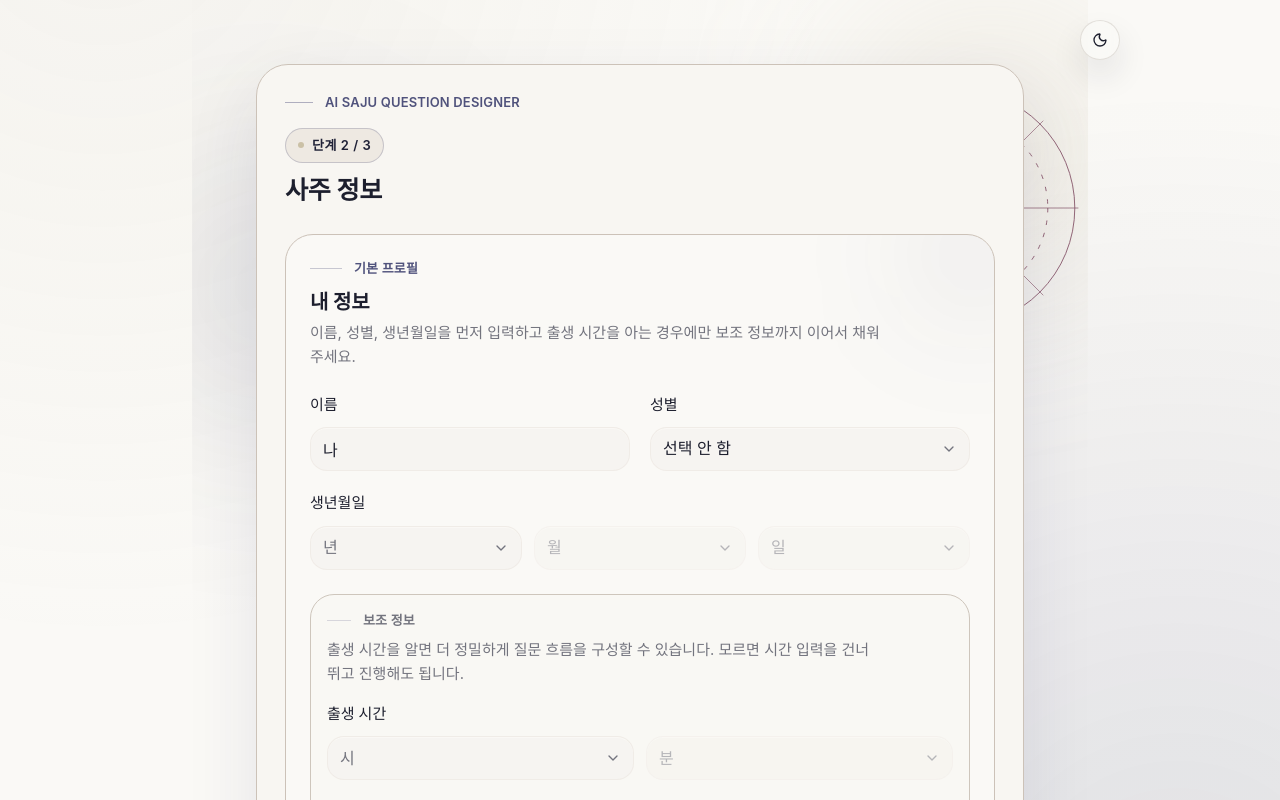
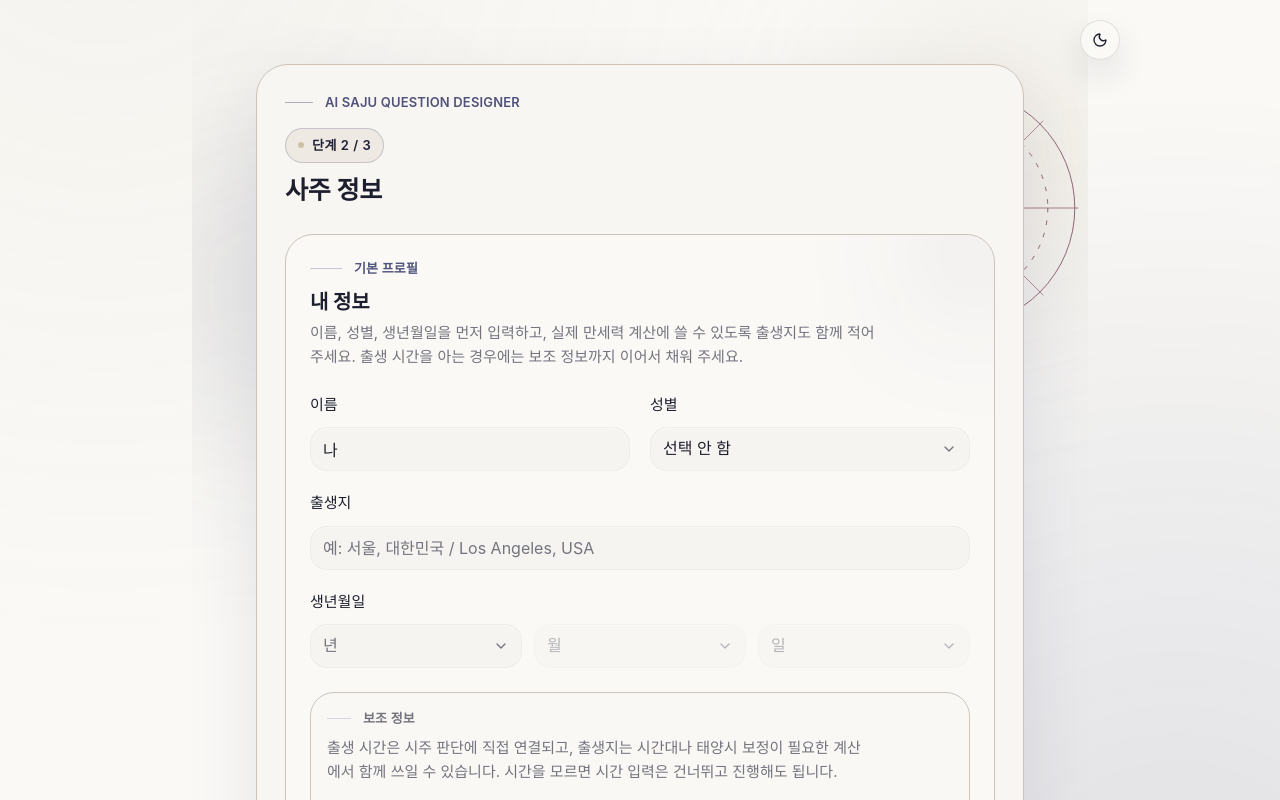
Before and after one commit to song-chaeyoung/SajuPrompt, a Next.js app: page /saju in a window 1280 px wide. Shown: the top 800 px of the page. Built offline with nearby package versions, Linux system fonts and the light colour scheme; a web font is replaced by a local one.

Commit message:
feat: 출생지 추가

```diff
--- a/app/api/saju-question/route.ts
+++ b/app/api/saju-question/route.ts
@@ -39,6 +39,7 @@ function isBirthProfile(value: unknown): value is BirthProfile {
 
   return (
     typeof value.name === "string" &&
+    typeof value.birthPlace === "string" &&
     (value.calendarType === "solar" || value.calendarType === "lunar") &&
     typeof value.birthDate === "string" &&
     typeof value.birthTime === "string" &&
@@ -261,7 +262,7 @@ export async function POST(request: Request) {
 
   if (!hasCoreRequiredFields(form)) {
     return Response.json(
-      { message: "생년월일, 현재 상황, 질문 목적을 먼저 입력해 주세요." },
+      { message: "생년월일, 출생지, 현재 상황, 질문 목적을 먼저 입력해 주세요." },
       { status: 400 },
     );
   }
--- a/entities/saju-profile/model/default-profile.ts
+++ b/entities/saju-profile/model/default-profile.ts
@@ -3,6 +3,7 @@ import type { BirthProfile } from "@/shared/types/saju-question-form";
 export function createDefaultBirthProfile(name = ""): BirthProfile {
   return {
     name,
+    birthPlace: "",
     calendarType: "solar",
     birthDate: "",
     birthTime: "",
--- a/entities/saju-profile/ui/profile-fields.tsx
+++ b/entities/saju-profile/ui/profile-fields.tsx
@@ -75,10 +75,17 @@ function SelectionField({
   );
 }
 
-export function ProfileFields({ title, profile, onChange }: ProfileFieldsProps) {
+export function ProfileFields({
+  title,
+  profile,
+  onChange,
+}: ProfileFieldsProps) {
   const fieldIdPrefix = title.replace(/\s+/g, "-").toLowerCase();
-  const { year: birthYear, month: birthMonth, day: birthDay } =
-    parseBirthDateParts(profile.birthDate);
+  const {
+    year: birthYear,
+    month: birthMonth,
+    day: birthDay,
+  } = parseBirthDateParts(profile.birthDate);
   const { hour: birthHour, minute: birthMinute } = parseBirthTimeParts(
     profile.birthTime,
   );
@@ -100,8 +107,7 @@ export function ProfileFields({ title, profile, onChange }: ProfileFieldsProps)
     nextDay: string,
   ) => {
     const maxDay = getMaxDay(nextYear, nextMonth);
-    const normalizedDay =
-      nextDay && Number(nextDay) <= maxDay ? nextDay : "01";
+    const normalizedDay = nextDay && Number(nextDay) <= maxDay ? nextDay : "01";
 
     onChange({ birthDate: `${nextYear}-${nextMonth}-${normalizedDay}` });
   };
@@ -129,10 +135,13 @@ export function ProfileFields({ title, profile, onChange }: ProfileFieldsProps)
             </p>
           </div>
           <div className="space-y-1.5">
-            <h3 className="type-title-sm font-semibold text-foreground">{title}</h3>
+            <h3 className="type-title-sm font-semibold text-foreground">
+              {title}
+            </h3>
             <p className="type-body-sm max-w-[36rem] text-muted-foreground">
-              이름, 성별, 생년월일을 먼저 입력하고 출생 시간을 아는 경우에만
-              보조 정보까지 이어서 채워 주세요.
+              이름, 성별, 생년월일을 먼저 입력하고, 실제 만세력 계산에 쓸 수
+              있도록 출생지도 함께 적어 주세요. 출생 시간을 아는 경우에는 보조
+              정보까지 이어서 채워 주세요.
             </p>
           </div>
         </div>
@@ -167,6 +176,16 @@ export function ProfileFields({ title, profile, onChange }: ProfileFieldsProps)
                 ))}
               </SelectContent>
             </Select>
+          </div>
+
+          <div className="space-y-2.5 sm:col-span-2">
+            <Label htmlFor={`${fieldIdPrefix}-birth-place`}>출생지</Label>
+            <Input
+              id={`${fieldIdPrefix}-birth-place`}
+              value={profile.birthPlace}
+              onChange={(event) => onChange({ birthPlace: event.target.value })}
+              placeholder="예: 서울, 대한민국 / Los Angeles, USA"
+            />
           </div>
 
           <div className="space-y-2.5 sm:col-span-2">
@@ -247,8 +266,9 @@ export function ProfileFields({ title, profile, onChange }: ProfileFieldsProps)
               </p>
             </div>
             <p className="type-body-sm max-w-[34rem] text-muted-foreground">
-              출생 시간을 알면 더 정밀하게 질문 흐름을 구성할 수 있습니다. 모르면
-              시간 입력을 건너뛰고 진행해도 됩니다.
+              출생 시간은 시주 판단에 직접 연결되고, 출생지는 시간대나 태양시
+              보정이 필요한 계산에서 함께 쓰일 수 있습니다. 시간을 모르면 시간
+              입력은 건너뛰고 진행해도 됩니다.
             </p>
           </div>
 
--- a/features/plan-saju-question/model/use-plan-saju-question.ts
+++ b/features/plan-saju-question/model/use-plan-saju-question.ts
@@ -24,7 +24,7 @@ export type CopyFeedback = {
 export const GENERATION_MIN_DURATION_MS = 6600;
 
 const REQUIRED_FIELDS_MESSAGE =
-  "생년월일, 현재 상황, 질문 목적을 먼저 입력해 주세요.";
+  "생년월일, 출생지, 현재 상황, 질문 목적을 먼저 입력해 주세요.";
 const REQUIRED_FIELDS_TITLE = "입력값을 확인해 주세요";
 const GENERATION_FAILED_MESSAGE = "질문문 생성 중 오류가 발생했습니다.";
 const GENERATION_FAILED_TITLE = "질문 생성에 실패했습니다";
--- a/shared/lib/openai/build-saju-prompt.ts
+++ b/shared/lib/openai/build-saju-prompt.ts
@@ -51,7 +51,7 @@ export const SAJU_QUESTION_EXPANSION_GUIDE: SajuQuestionExpansionGuide = {
   basicInfoInstruction:
     "'기본 정보' 섹션은 입력값을 키-값 요약처럼 옮기지 말고, 사용자가 직접 말하듯 자연스러운 1인칭 문장 1~2개로 작성한다.",
   requiredProfileFieldsInstruction:
-    "이름, 달력 기준, 생년월일, 출생시간, 성별 중 입력된 값은 '기본 정보'에서 한 번씩 반드시 반영한다. 특히 달력 기준과 출생시간이 있으면 생략하지 않는다.",
+    "이름, 출생지, 달력 기준, 생년월일, 출생시간, 성별 중 입력된 값은 '기본 정보'에서 한 번씩 반드시 반영한다. 특히 출생지, 달력 기준, 출생시간이 있으면 생략하지 않는다.",
   sectionSeparationInstruction:
     "'기본 정보'에는 프로필 사실만 넣고, 현재 고민이나 요청은 넣지 않는다. '현재 상황'에는 고민, 맥락, 원하는 조언만 넣고 프로필 사실은 넣지 않는다.",
   prioritizationInstruction:
@@ -217,6 +217,7 @@ function formatProfile(label: string, profile: BirthProfile): string {
   const lines = [label];
 
   appendField(lines, "이름", profile.name.trim());
+  appendField(lines, "출생지", profile.birthPlace.trim());
   appendField(lines, "성별", toGenderLabel(profile.gender));
   appendField(lines, "달력 기준", toCalendarLabel(profile.calendarType));
   appendField(lines, "생년월일", formatBirthDate(profile));
@@ -233,6 +234,10 @@ function buildRequiredBasicInfoFacts(
 
   if (hasText(profile.name)) {
     facts.push(`이름 ${profile.name.trim()}`);
+  }
+
+  if (hasText(profile.birthPlace)) {
+    facts.push(`출생지 ${profile.birthPlace.trim()}`);
   }
 
   facts.push(`달력 기준 ${toCalendarLabel(profile.calendarType)}`);
@@ -349,7 +354,7 @@ export function buildSajuPrompt(form: SajuQuestionFormData): BuiltSajuPrompt {
     "- 사용자에게 보이는 섹션 제목은 '기본 정보', '현재 상황', '중점적으로 알고 싶은 내용', '응답 방식'만 사용한다.",
     "- '기본 정보'는 입력값 요약이 아니라 자연스러운 1인칭 문장으로 쓴다. 예: '저는 ...입니다.' 또는 '제 이름은 ...이고, 저는 ...입니다.'",
     "- 아래 '기본 정보에 반드시 반영할 사실'의 항목은 '기본 정보' 문장에서 빠짐없이 1회씩 반영한다.",
-    "- 달력 기준과 출생시간이 있으면 '기본 정보'에서 생략하지 않는다.",
+    "- 출생지, 달력 기준, 출생시간이 있으면 '기본 정보'에서 생략하지 않는다.",
     "- '기본 정보'에는 현재 고민이나 요청을 넣지 않고, '현재 상황'에는 프로필 사실을 넣지 않는다.",
     "- '중점적으로 알고 싶은 내용'에는 번호가 붙은 구체 질문 5~6개를 넣는다.",
     "- 각 질문은 서로 다른 분석 렌즈 하나만 담당하게 쓴다.",
--- a/shared/lib/saju-question-form/validation.ts
+++ b/shared/lib/saju-question-form/validation.ts
@@ -1,11 +1,19 @@
 import type { SajuQuestionFormData } from "@/shared/types/saju-question-form";
 
 export function hasCoreRequiredFields(form: SajuQuestionFormData): boolean {
-  if (!form.me.birthDate || !form.goal.situation || !form.goal.purpose) {
+  if (
+    !form.me.birthDate ||
+    !form.me.birthPlace.trim() ||
+    !form.goal.situation ||
+    !form.goal.purpose
+  ) {
     return false;
   }
 
-  if (form.mode === "compatibility" && !form.partner.birthDate) {
+  if (
+    form.mode === "compatibility" &&
+    (!form.partner.birthDate || !form.partner.birthPlace.trim())
+  ) {
     return false;
   }
 
--- a/shared/types/saju-question-form.ts
+++ b/shared/types/saju-question-form.ts
@@ -18,6 +18,7 @@ export type GenerationStatus =
 
 export interface BirthProfile {
   name: string;
+  birthPlace: string;
   calendarType: CalendarType;
   birthDate: string;
   birthTime: string;
--- a/skills-lock.json
+++ b/skills-lock.json
@@ -85,6 +85,21 @@
       "source": "pbakaus/impeccable",
       "sourceType": "github",
       "computedHash": "1cd76e560d1ba25b0bd5f7adfa2957a9f653a3ad0b031d467221154fcd1e0423"
+    },
+    "vercel-composition-patterns": {
+      "source": "vercel-labs/agent-skills",
+      "sourceType": "github",
+      "computedHash": "575757e3e25761c8c562d6e395d29f0b76c98b1273c0bd72d88e6ab1bc9c7d42"
+    },
+    "vercel-react-best-practices": {
+      "source": "vercel-labs/agent-skills",
+      "sourceType": "github",
+      "computedHash": "ca7b0c0c6e5f2750043f7f0cd72d16ac4e2abc48f9b5500d047a4b77a2506212"
+    },
+    "web-design-guidelines": {
+      "source": "vercel-labs/agent-skills",
+      "sourceType": "github",
+      "computedHash": "f3bc47f890f42a44db1007ab390709ec368e4b8c089baee6b0007182236ac474"
     }
   }
 }
```
Also changed, not shown: 2 other files (tests, documents, lock files or other folders).
